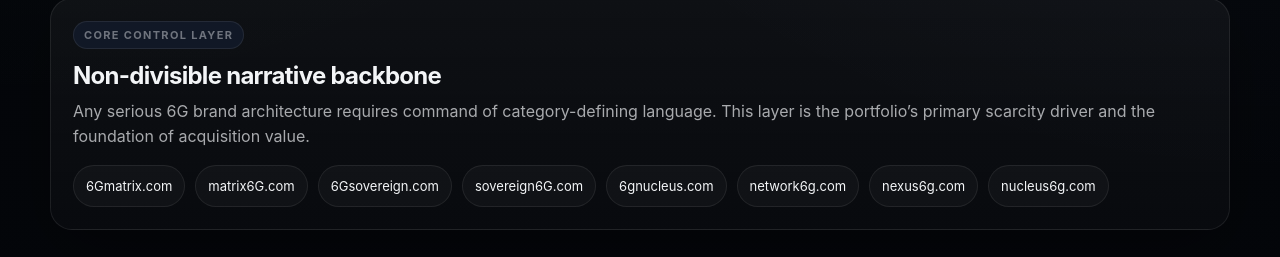
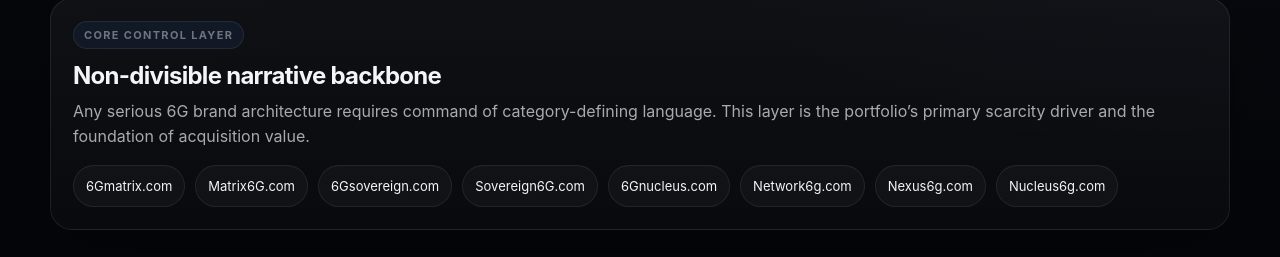
Before and after one commit to ethanyang2028/6G-Matrix-LP, a plain HTML site: page index.html in a window 1280 px wide. Shown: the part 879-1136 px from the top of the page. Drawn offline with Linux system fonts and the light colour scheme.

Commit message:
更新 6G 落地页内容

```diff
--- a/index.html
+++ b/index.html
@@ -396,13 +396,13 @@
 
           <div class="domain-list">
             <span class="chip">6Gmatrix.com</span>
-            <span class="chip">matrix6G.com</span>
+            <span class="chip">Matrix6G.com</span>
             <span class="chip">6Gsovereign.com</span>
-            <span class="chip">sovereign6G.com</span>
-            <span class="chip">6gnucleus.com</span>
-            <span class="chip">network6g.com</span>
-            <span class="chip">nexus6g.com</span>
-            <span class="chip">nucleus6g.com</span>
+            <span class="chip">Sovereign6G.com</span>
+            <span class="chip">6Gnucleus.com</span>
+            <span class="chip">Network6g.com</span>
+            <span class="chip">Nexus6g.com</span>
+            <span class="chip">Nucleus6g.com</span>
           </div>
         </div>
       </div>
```
